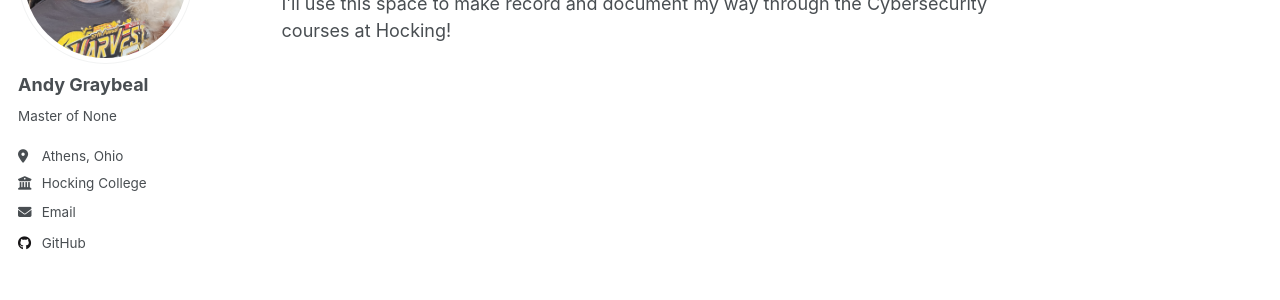
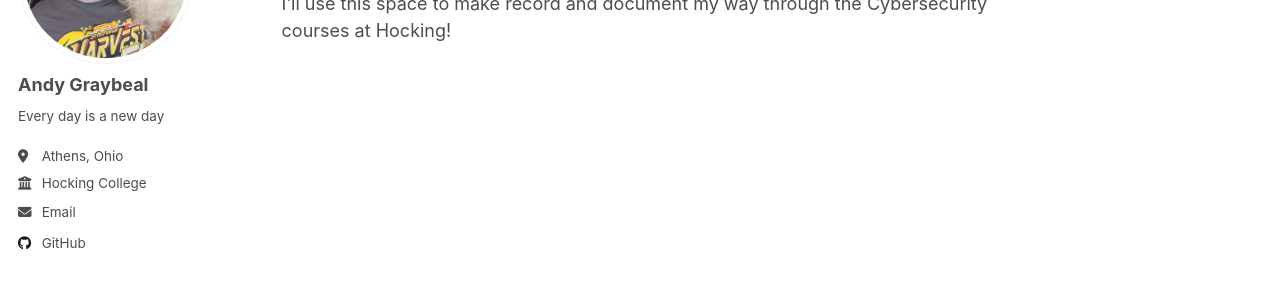
Before and after one commit to andy-graybeal/andy-graybeal.github.io, a Jekyll site: the page built from _pages/about.md, in a window 1280 px wide. Shown: the part 207-507 px from the top of the page. Built offline with Jekyll 4.4.1, drawn with Linux system fonts in a browser that asks for light colours; a script that is not in the unit is left out.

Commit message:
Update _config.yml

```diff
--- a/_config.yml
+++ b/_config.yml
@@ -25,7 +25,7 @@ author:
   avatar           : "profile.png"
   name             : "Andy Graybeal"
   pronouns         : # example: "she/her"
-  bio              : "Master of None"
+  bio              : "Every day is a new day"
   location         : "Athens, Ohio"
   employer         : "Hocking College"
   uri              : # URL
```
